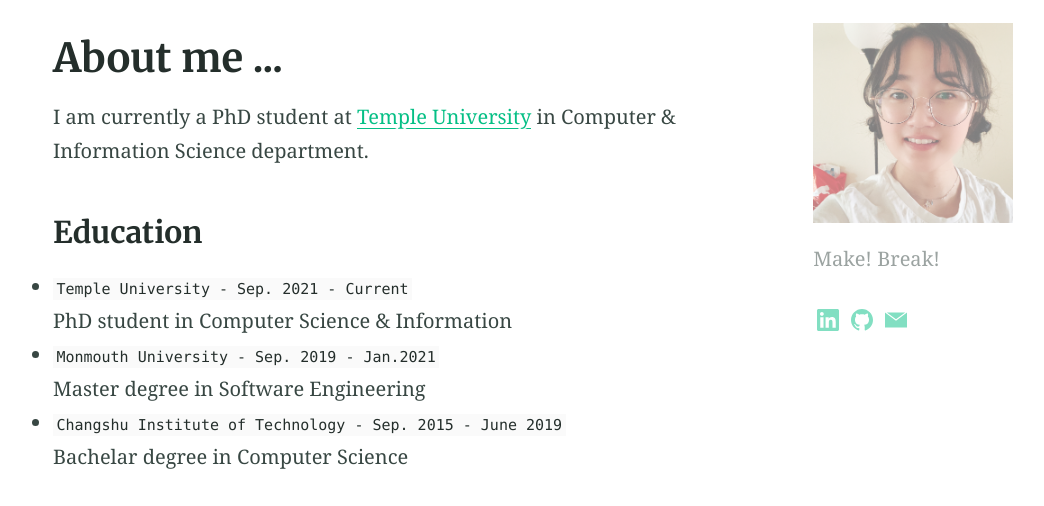
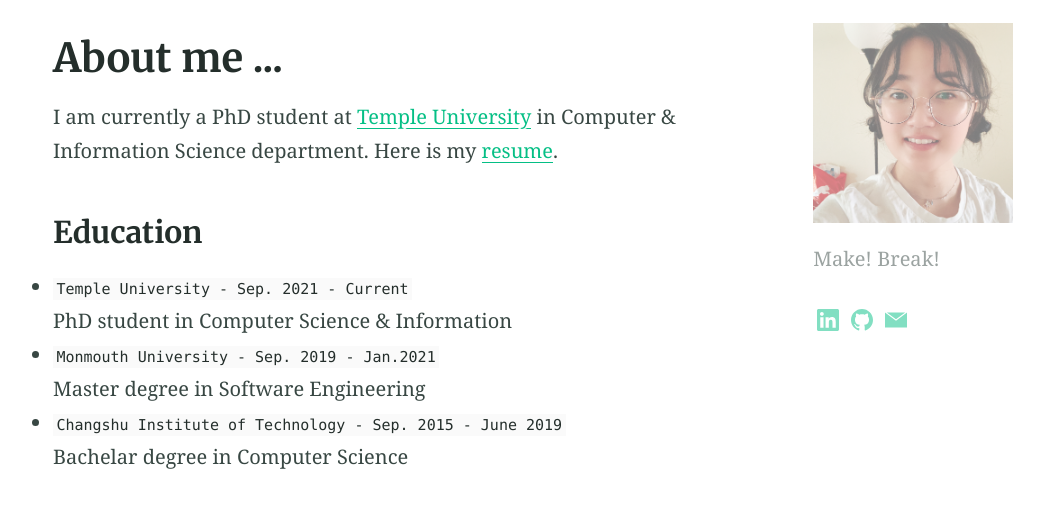
Before and after one commit to lanfangping/lanfangping.github.io, a Jekyll site: the page built from index.md, in a window 1280 px wide and 900 px high, cut to the strip 394-900 px from the top of the window. Shown: the whole strip, without its empty margins (11-1055 px from the left). Built offline with Jekyll 4.4.1, drawn with Linux system fonts in a browser that asks for light colours.

Commit message:
Update index.md

```diff
--- a/index.md
+++ b/index.md
@@ -8,7 +8,7 @@ excerpt: "I am currently a PhD student at Temple University in Computer & Inform
 aside: True
 ---
 
-I am currently a PhD student at [Temple University](https://www.temple.edu/) in Computer & Information Science department.
+I am currently a PhD student at [Temple University](https://www.temple.edu/) in Computer & Information Science department. Here is my [resume](/docs/resume/FangpingLan-Resume.pdf).
 
 <!-- {% include button.html text="Fork it" icon="github" link="https://github.com/daviddarnes/alembic" color="#0366d6" %} {% include button.html text="Buy me a coffee ☕️" link="https://buymeacoffee.com/daviddarnes#support" color="#f68140" %} {% include button.html text="Tweet it" icon="twitter" link="https://twitter.com/intent/tweet/?url=https://alembic.darn.es&text=Alembic%20-%20A%20Jekyll%20boilerplate%20theme&via=DavidDarnes" color="#0d94e7" %} {% include button.html text="Install Alembic ⚗️" link="https://github.com/daviddarnes/alembic#installation" %} -->
 
```
